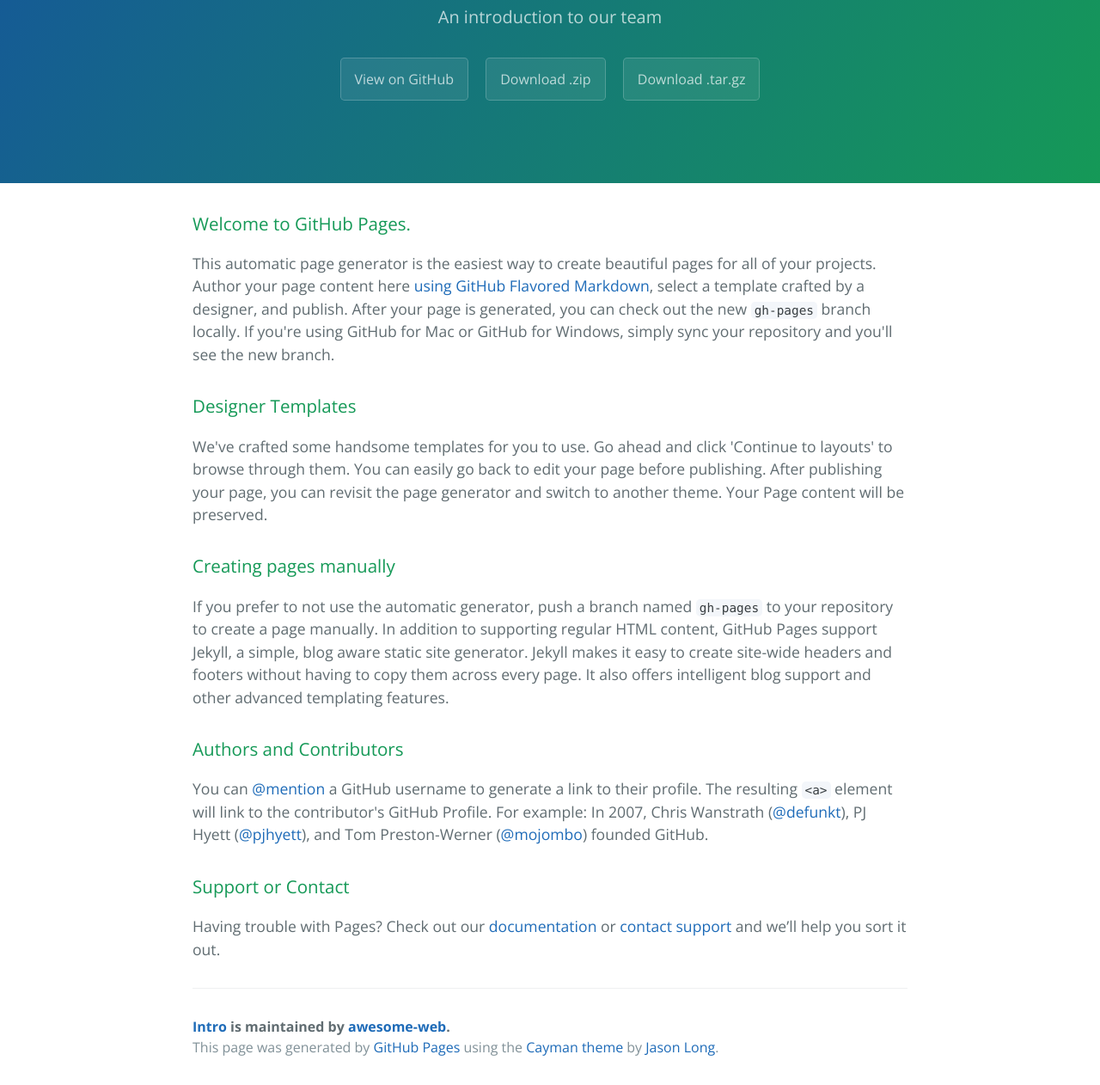
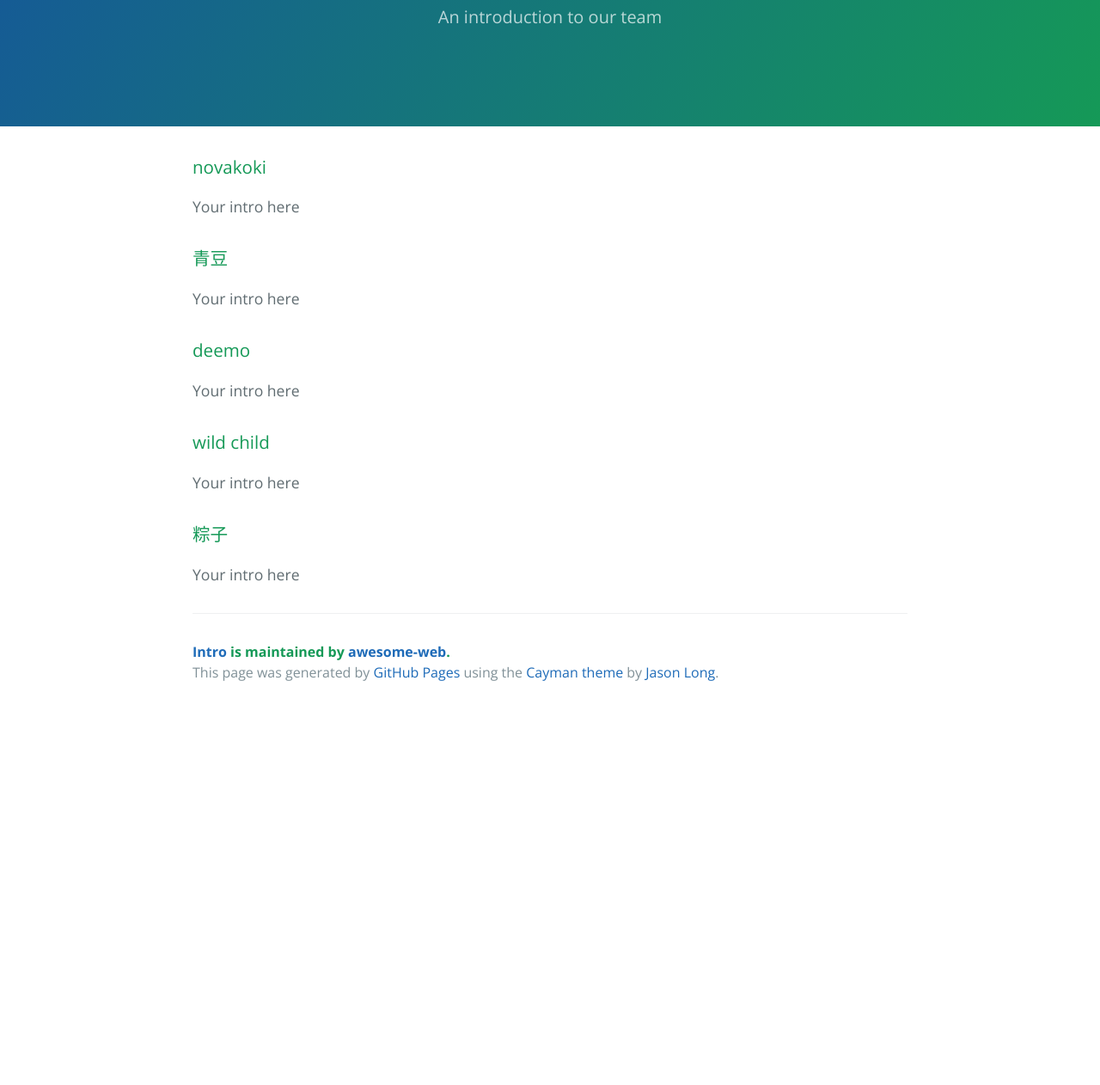
Before and after one commit to wenywm/intro, a plain HTML site: page index.html in a window 1280 px wide. Shown: the part 170-1432 px from the top of the page at 86% size. After the commit the page ends 1012 px from the top, so only its background shows below. Drawn offline with nearby package versions, Linux system fonts and the light colour scheme.

Commit message:
Update index.html

```diff
--- a/index.html
+++ b/index.html
@@ -11,38 +11,32 @@
   </head>
   <body>
     <section class="page-header">
-      <h1 class="project-name">Intro</h1>
+      <h1 class="project-name">AwesomeWeb</h1>
       <h2 class="project-tagline">An introduction to our team</h2>
-      <a href="https://github.com/awesome-web/intro" class="btn">View on GitHub</a>
-      <a href="https://github.com/awesome-web/intro/zipball/master" class="btn">Download .zip</a>
-      <a href="https://github.com/awesome-web/intro/tarball/master" class="btn">Download .tar.gz</a>
     </section>
 
     <section class="main-content">
       <h3>
-<a id="welcome-to-github-pages" class="anchor" href="#welcome-to-github-pages" aria-hidden="true"><span class="octicon octicon-link"></span></a>Welcome to GitHub Pages.</h3>
+<a id="#" class="anchor" href="#" aria-hidden="true"><span class="octicon octicon-link"></span></a>novakoki</h3>
+<p>Your intro here</p>
+<h3>
 
-<p>This automatic page generator is the easiest way to create beautiful pages for all of your projects. Author your page content here <a href="https://guides.github.com/features/mastering-markdown/">using GitHub Flavored Markdown</a>, select a template crafted by a designer, and publish. After your page is generated, you can check out the new <code>gh-pages</code> branch locally. If you're using GitHub for Mac or GitHub for Windows, simply sync your repository and you'll see the new branch.</p>
+<a id="#" class="anchor" href="#" aria-hidden="true"><span class="octicon octicon-link"></span></a>青豆</h3>
+<p>Your intro here</p>
+<h3>
 
+<a id="#" class="anchor" href="#" aria-hidden="true"><span class="octicon octicon-link"></span></a>deemo</h3>
+<p>Your intro here</p>
 <h3>
-<a id="designer-templates" class="anchor" href="#designer-templates" aria-hidden="true"><span class="octicon octicon-link"></span></a>Designer Templates</h3>
 
-<p>We've crafted some handsome templates for you to use. Go ahead and click 'Continue to layouts' to browse through them. You can easily go back to edit your page before publishing. After publishing your page, you can revisit the page generator and switch to another theme. Your Page content will be preserved.</p>
+<a id="#" class="anchor" href="#" aria-hidden="true"><span class="octicon octicon-link"></span></a>wild child</h3>
+<p>Your intro here</p>
+<h3>
 
+<a id="#" class="anchor" href="#" aria-hidden="true"><span class="octicon octicon-link"></span></a>粽子</h3>
+<p>Your intro here</p>
 <h3>
-<a id="creating-pages-manually" class="anchor" href="#creating-pages-manually" aria-hidden="true"><span class="octicon octicon-link"></span></a>Creating pages manually</h3>
 
-<p>If you prefer to not use the automatic generator, push a branch named <code>gh-pages</code> to your repository to create a page manually. In addition to supporting regular HTML content, GitHub Pages support Jekyll, a simple, blog aware static site generator. Jekyll makes it easy to create site-wide headers and footers without having to copy them across every page. It also offers intelligent blog support and other advanced templating features.</p>
-
-<h3>
-<a id="authors-and-contributors" class="anchor" href="#authors-and-contributors" aria-hidden="true"><span class="octicon octicon-link"></span></a>Authors and Contributors</h3>
-
-<p>You can <a href="https://github.com/blog/821" class="user-mention">@mention</a> a GitHub username to generate a link to their profile. The resulting <code>&lt;a&gt;</code> element will link to the contributor's GitHub Profile. For example: In 2007, Chris Wanstrath (<a href="https://github.com/defunkt" class="user-mention">@defunkt</a>), PJ Hyett (<a href="https://github.com/pjhyett" class="user-mention">@pjhyett</a>), and Tom Preston-Werner (<a href="https://github.com/mojombo" class="user-mention">@mojombo</a>) founded GitHub.</p>
-
-<h3>
-<a id="support-or-contact" class="anchor" href="#support-or-contact" aria-hidden="true"><span class="octicon octicon-link"></span></a>Support or Contact</h3>
-
-<p>Having trouble with Pages? Check out our <a href="https://help.github.com/pages">documentation</a> or <a href="https://github.com/contact">contact support</a> and we’ll help you sort it out.</p>
 
       <footer class="site-footer">
         <span class="site-footer-owner"><a href="https://github.com/awesome-web/intro">Intro</a> is maintained by <a href="https://github.com/awesome-web">awesome-web</a>.</span>
```
